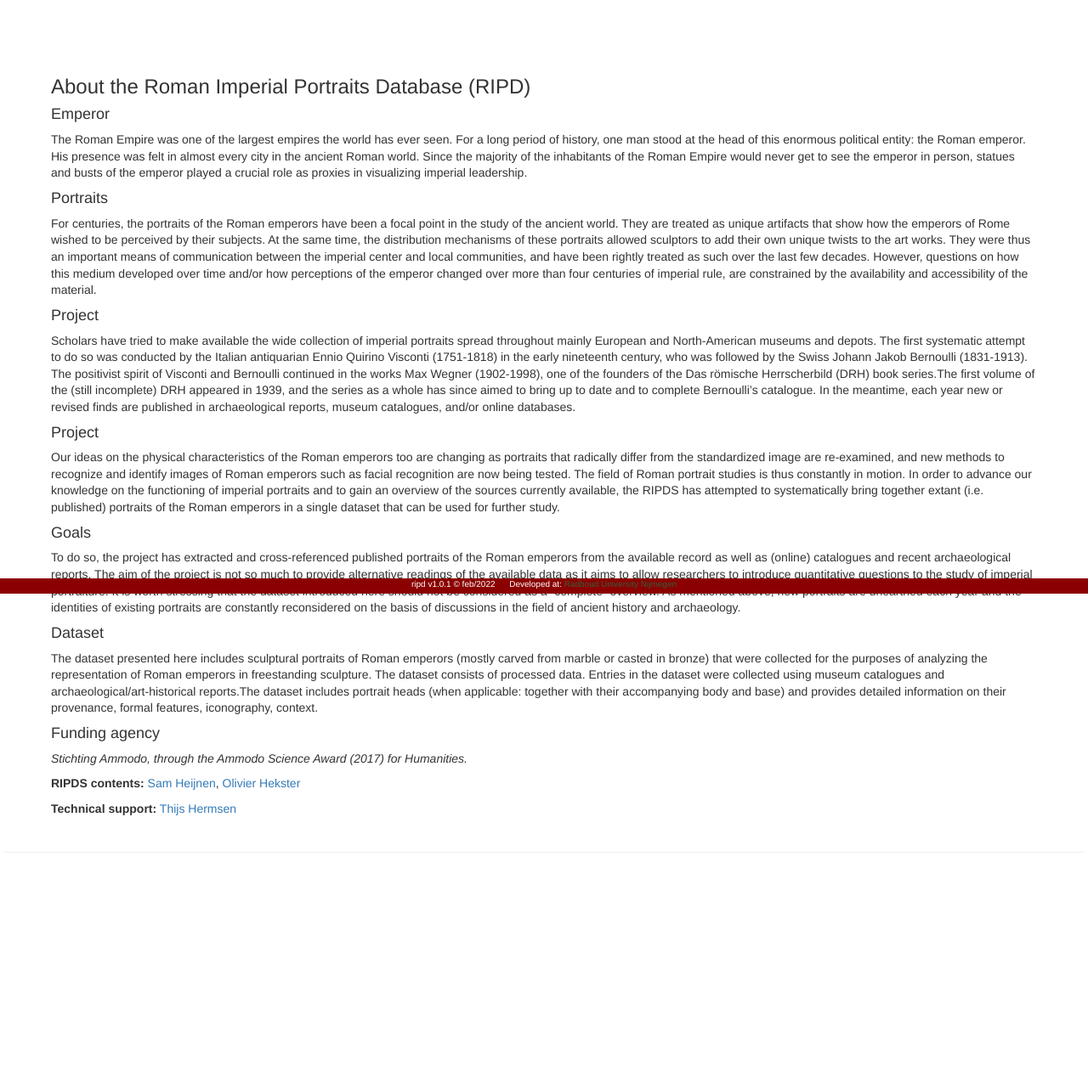
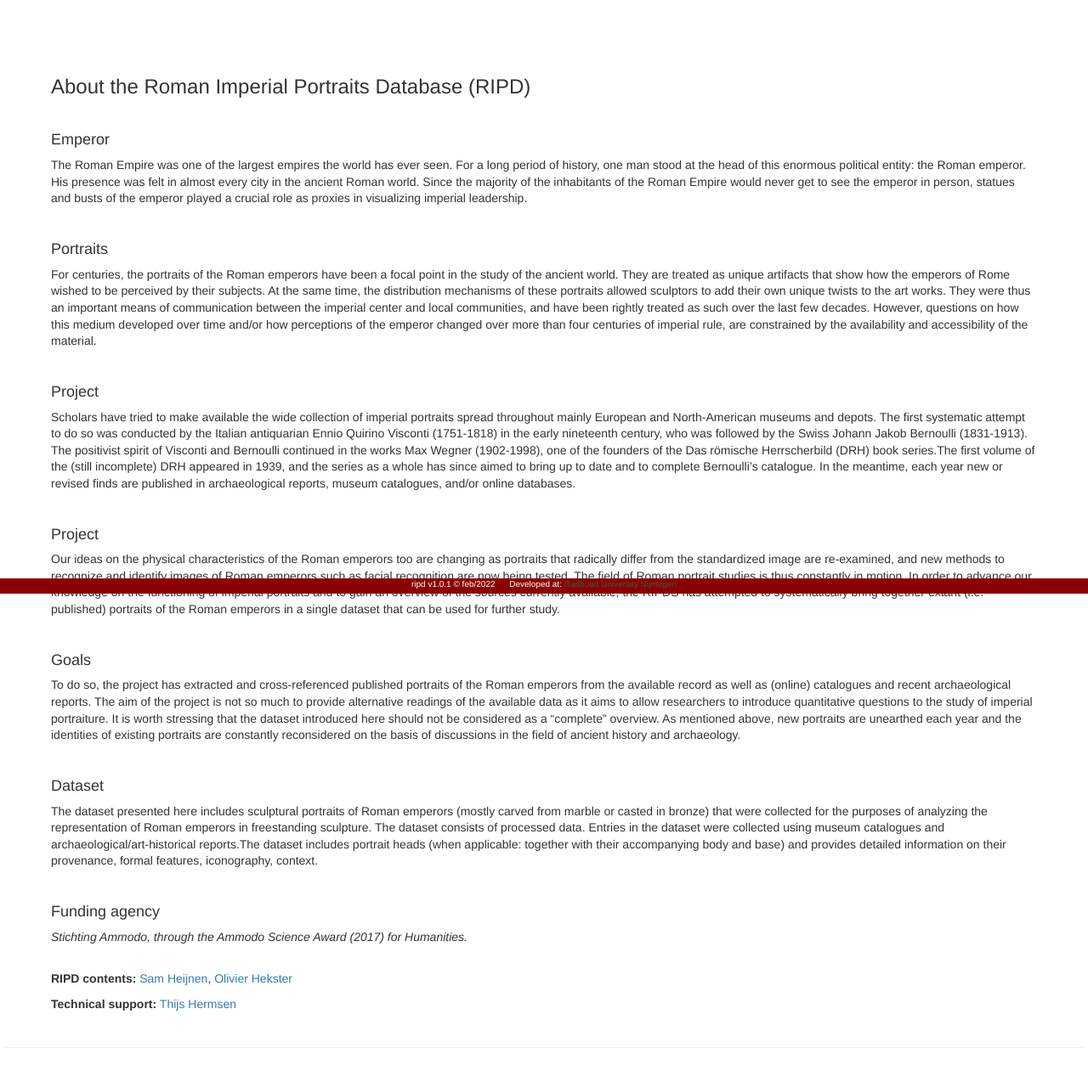
Before and after one commit to ThijsRU/Roman_Imperial_Portraits, a Django app: page /about in a window 1280 px wide. Shown: the part 101-1375 px from the top of the page at 85% size. Before the commit the page ends 1105 px from the top, so only its background shows below. Run offline with Django 3.2, Linux system fonts and the light colour scheme; some libraries are stand-ins or nearby versions.

Commit message:
small corrections about template

```diff
--- a/Roman_Imperial_Portraits/ripdapp/templates/ripdapp/about.html
+++ b/Roman_Imperial_Portraits/ripdapp/templates/ripdapp/about.html
@@ -5,13 +5,13 @@
 <div class="container body-content">
 
  <h3>{{ title }} the {{ message }}</h3>
-
+    <br/>
     <h4>Emperor</h4>
     <p>The Roman Empire was one of the largest empires the world has ever seen. For a long period of history, one man stood at the head
     of this enormous political entity: the Roman emperor. His presence was felt in almost every city in the ancient Roman world. Since the majority of
     the inhabitants of the Roman Empire would never get to see the emperor in person, statues and busts of the emperor
     played a crucial role as proxies in visualizing imperial leadership.</p>
-
+    <br/>
     <h4>Portraits</h4>
     <p>For centuries, the portraits of the Roman emperors have been a focal point in the study of the ancient world.
     They are treated as unique artifacts that show how the emperors of Rome wished to be perceived by their subjects.
@@ -19,7 +19,7 @@
     They were thus an important means of communication between the imperial center and local communities, and have been rightly treated as
     such over the last few decades. However, questions on how this medium developed over time and/or how perceptions of the emperor changed over
     more than four centuries of imperial rule, are constrained by the availability and accessibility of the material.</p>
-
+    <br/>
     <h4>Project</h4>
     <p>Scholars have tried to make available the wide collection of imperial portraits spread throughout mainly European and North-American museums and depots.
     The first systematic attempt to do so was conducted by the Italian antiquarian Ennio Quirino Visconti (1751-1818) in the early nineteenth century,
@@ -27,14 +27,14 @@
     Max Wegner (1902-1998), one of the founders of the Das römische Herrscherbild (DRH) book series.The first volume of the (still incomplete) DRH appeared in 1939,
     and the series as a whole has since aimed to bring up to date and to complete Bernoulli’s catalogue. In the meantime, each year new or revised finds are
     published in archaeological reports, museum catalogues, and/or online databases.</p>
-
+    <br/>
     <h4>Project</h4>
     <p>Our ideas on the physical characteristics of the Roman emperors too are changing as portraits that radically differ from the standardized
     image are re-examined, and new methods to recognize and identify images of Roman emperors such as facial recognition are now being tested.
     The field of Roman portrait studies is thus constantly in motion. In order to advance our knowledge on the functioning of imperial portraits
     and to gain an overview of the sources currently available, the RIPDS has attempted to systematically bring together extant (i.e. published)
     portraits of the Roman emperors in a single dataset that can be used for further study.</p>
-
+    <br/>
     <h4>Goals</h4>
     <p>To do so, the project has extracted and cross-referenced published portraits of the Roman emperors from the available record as well as (online)
     catalogues and recent archaeological reports.
@@ -42,20 +42,20 @@
     quantitative questions to the study of imperial portraiture. It is worth stressing that the dataset introduced here should not be considered as
     a “complete” overview. As mentioned above, new portraits are unearthed each year and the identities of existing portraits are constantly
     reconsidered on the basis of discussions in the field of ancient history and archaeology.</p>
-
+    <br/>
     <h4>Dataset</h4>
     <p>The dataset presented here includes sculptural portraits of Roman emperors (mostly carved from marble or casted in bronze)
     that were collected for the purposes of analyzing the representation of Roman emperors in freestanding sculpture. The dataset consists of processed data.
     Entries in the dataset were collected using museum catalogues and archaeological/art-historical reports.The dataset includes portrait heads
     (when applicable: together with their accompanying body and base) and provides detailed information on their provenance, formal features,
     iconography, context.</p>
-
+    <br/>
     <h4>Funding agency</h4>
     <p><i>Stichting Ammodo, through the Ammodo Science Award (2017) for Humanities.</i></p>
-
+    <br/>
     <address>
     <p>
-      <strong>RIPDS contents:</strong> <a href="mailto:s.j.m.heijnen@vu.nl">Sam Heijnen</a>, <a href="mailto:olivier.hekster@ru.nl">Olivier Hekster</a>
+      <strong>RIPD contents:</strong> <a href="mailto:s.j.m.heijnen@vu.nl">Sam Heijnen</a>, <a href="mailto:olivier.hekster@ru.nl">Olivier Hekster</a>
     </p>
 
     <p>
```
